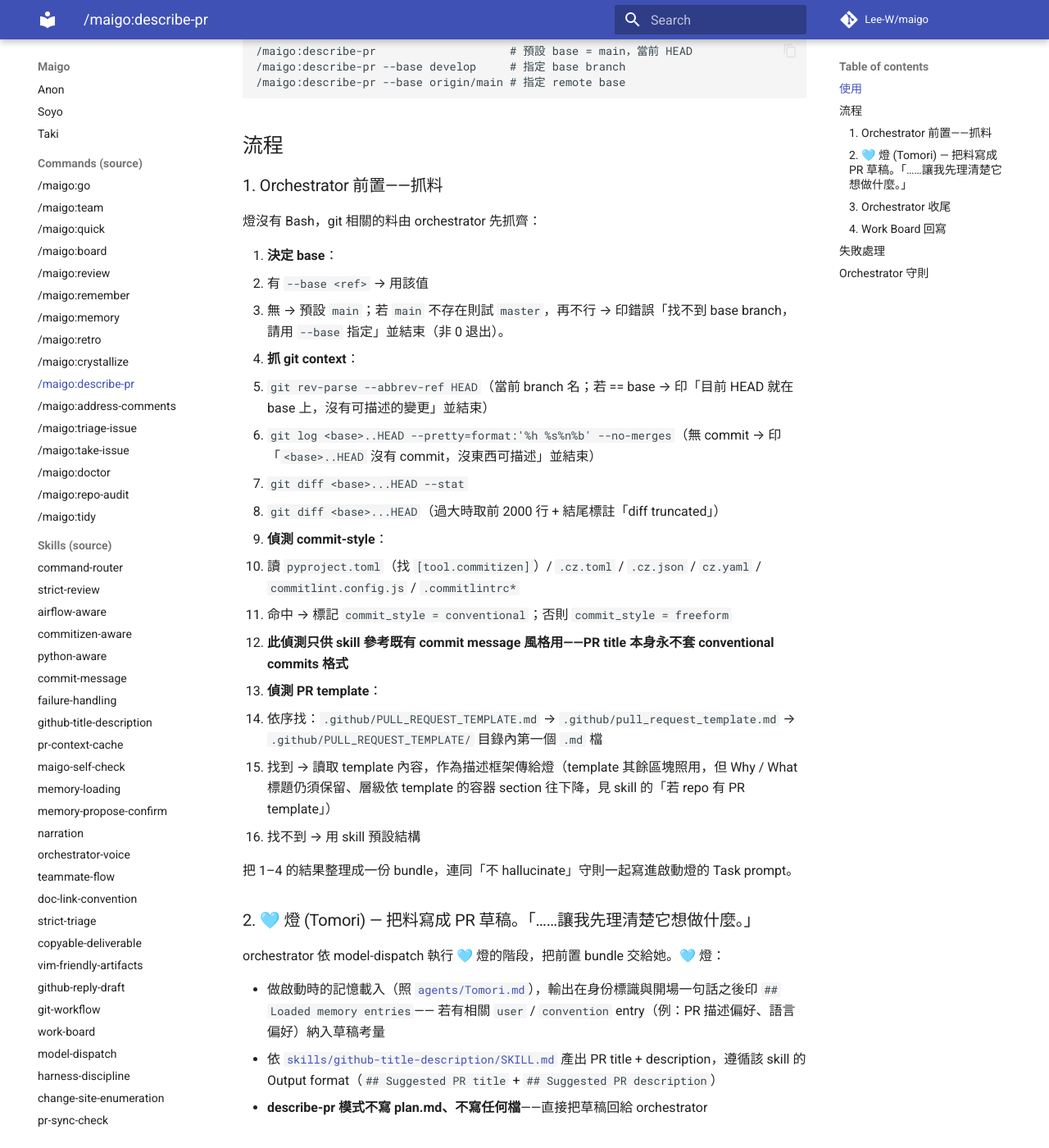
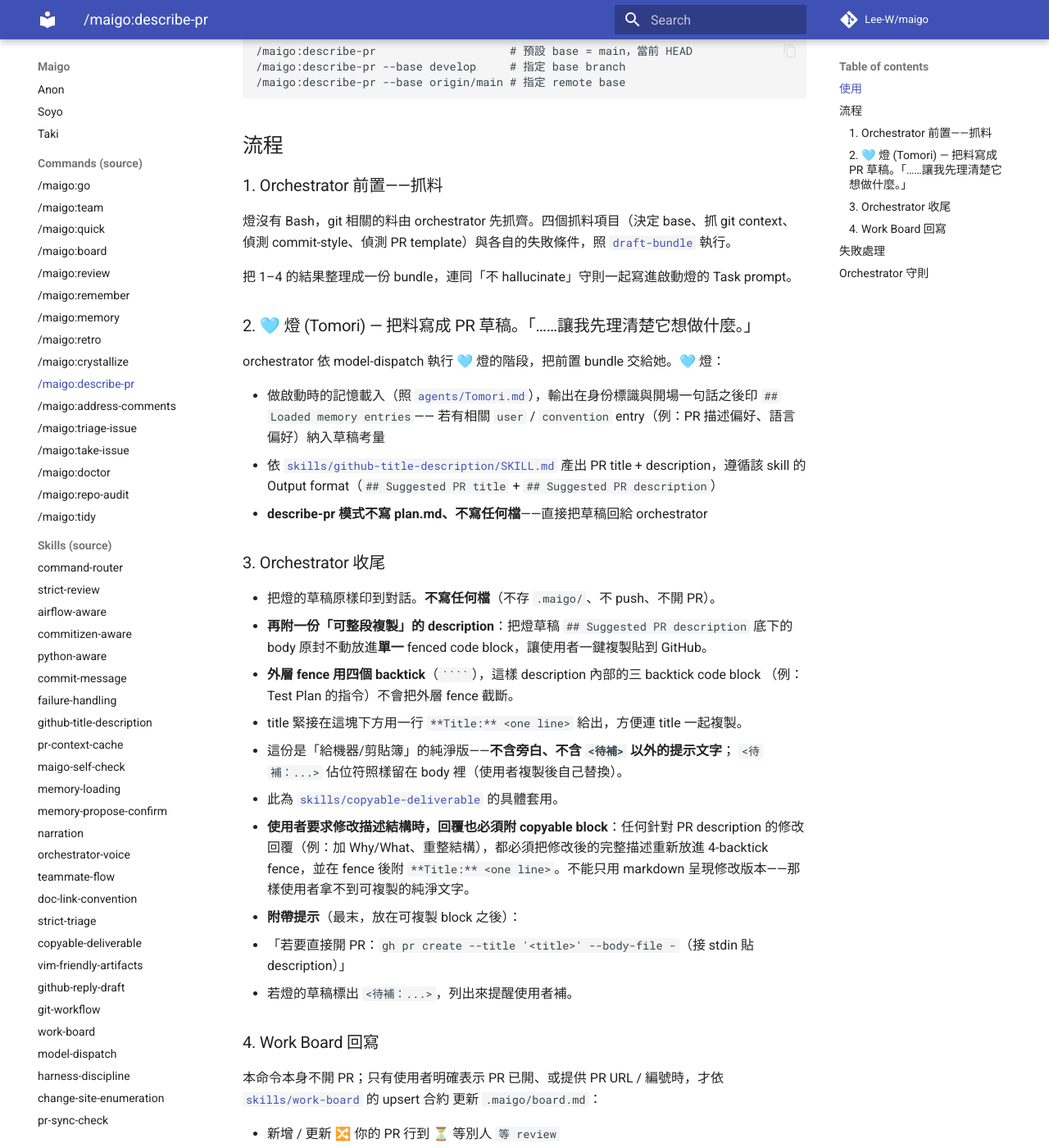
Before and after one commit to Lee-W/maigo, an MkDocs documentation site: the page built from docs/commands/describe-pr.md, in a window 1280 px wide and 1400 px high, scrolled down 1733 px. Shown: the whole window at 82% size. Built offline with MkDocs 1.6.1 and Material for MkDocs 9.7.7, drawn with Linux system fonts in a browser that asks for light colours; comment, search, counter and statistics services are not loaded.

Commit message:
feat(go): draft the PR title and description at wrap-up when no PR exists yet
Add optional Design rationale and Known limitations sections with a longer but capped
length rule, move describe-pr's context gathering into a shared draft-bundle reference,
and have go/team produce a copyable draft after the commit (no PR opened, nothing pushed).

```diff
--- a/commands/describe-pr.md
+++ b/commands/describe-pr.md
@@ -29,27 +29,10 @@ description: 從當前 branch 的 commits / diff 產 GitHub PR title 與 descrip
 
 ### 1. Orchestrator 前置——抓料
 
-燈沒有 Bash，git 相關的料由 orchestrator 先抓齊：
-
-1. **決定 base**：
-   - 有 `--base <ref>` → 用該值
-   - 無 → 預設 `main`；若 `main` 不存在則試 `master`，再不行 → 印錯誤「找不到 base branch，請用 `--base` 指定」並結束（非 0 退出）。
-
-2. **抓 git context**：
-   - `git rev-parse --abbrev-ref HEAD`（當前 branch 名；若 == base → 印「目前 HEAD 就在 base 上，沒有可描述的變更」並結束）
-   - `git log <base>..HEAD --pretty=format:'%h %s%n%b' --no-merges`（無 commit → 印「`<base>..HEAD` 沒有 commit，沒東西可描述」並結束）
-   - `git diff <base>...HEAD --stat`
-   - `git diff <base>...HEAD`（過大時取前 2000 行 + 結尾標註「diff truncated」）
-
-3. **偵測 commit-style**：
-   - 讀 `pyproject.toml`（找 `[tool.commitizen]`）/ `.cz.toml` / `.cz.json` / `cz.yaml` / `commitlint.config.js` / `.commitlintrc*`
-   - 命中 → 標記 `commit_style = conventional`；否則 `commit_style = freeform`
-   - **此偵測只供 skill 參考既有 commit message 風格用——PR title 本身永不套 conventional commits 格式**
-
-4. **偵測 PR template**：
-   - 依序找：`.github/PULL_REQUEST_TEMPLATE.md` → `.github/pull_request_template.md` → `.github/PULL_REQUEST_TEMPLATE/` 目錄內第一個 `.md` 檔
-   - 找到 → 讀取 template 內容，作為描述框架傳給燈（template 其餘區塊照用，但 Why / What 標題仍須保留、層級依 template 的容器 section 往下降，見 skill 的「若 repo 有 PR template」）
-   - 找不到 → 用 skill 預設結構
+燈沒有 Bash，git 相關的料由 orchestrator 先抓齊。四個抓料項目（決定 base、抓 git context、偵測
+commit-style、偵測 PR template）與各自的失敗條件，照
+[`draft-bundle`](https://github.com/Lee-W/maigo/blob/main/skills/github-title-description/references/draft-bundle.md)
+執行。
 
 把 1–4 的結果整理成一份 bundle，連同「不 hallucinate」守則一起寫進啟動燈的 Task prompt。
 
```
Also changed, not shown: agents/Tomori.md (+3 -0 lines), commands/go.md (+3 -0 lines), skills/github-title-description/SKILL.md (+23 -2 lines), skills/github-title-description/references/draft-bundle.md (added, +25 -0 lines), skills/teammate-flow/SKILL.md (+12 -2 lines).
